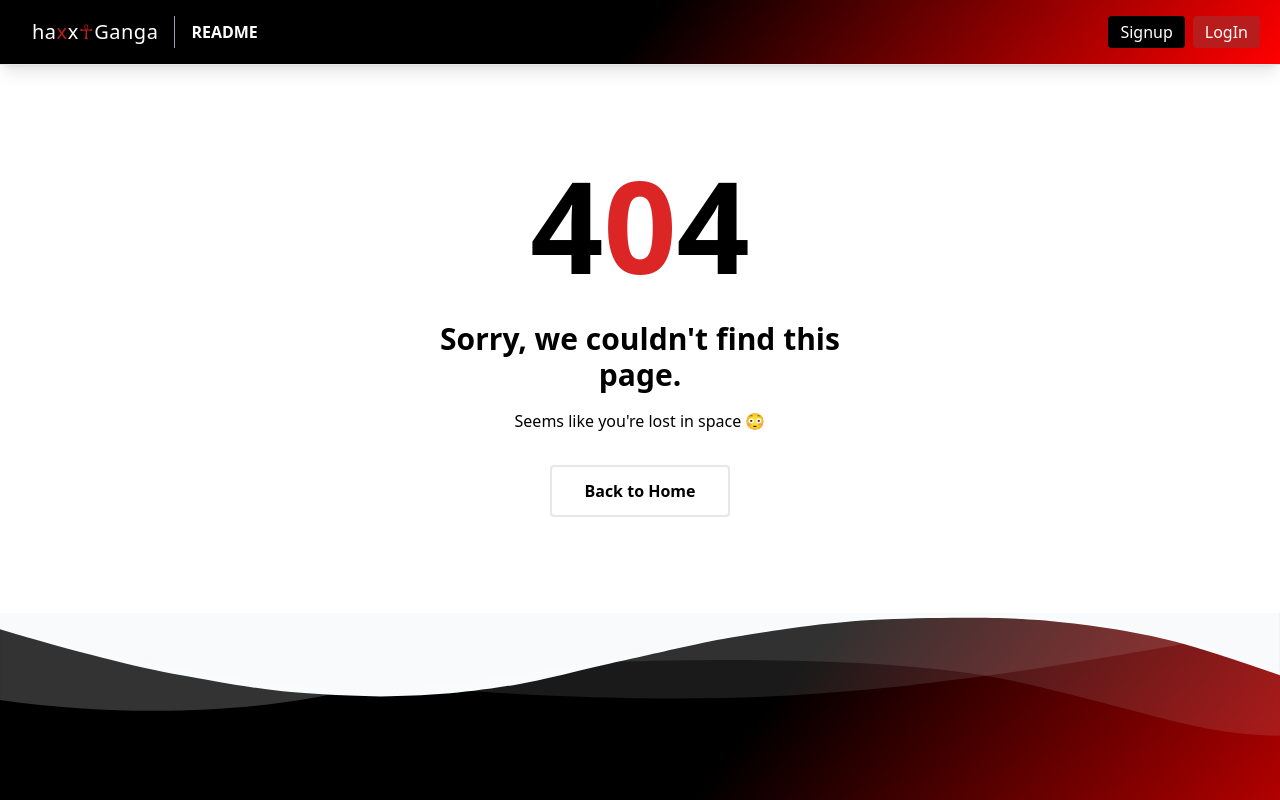
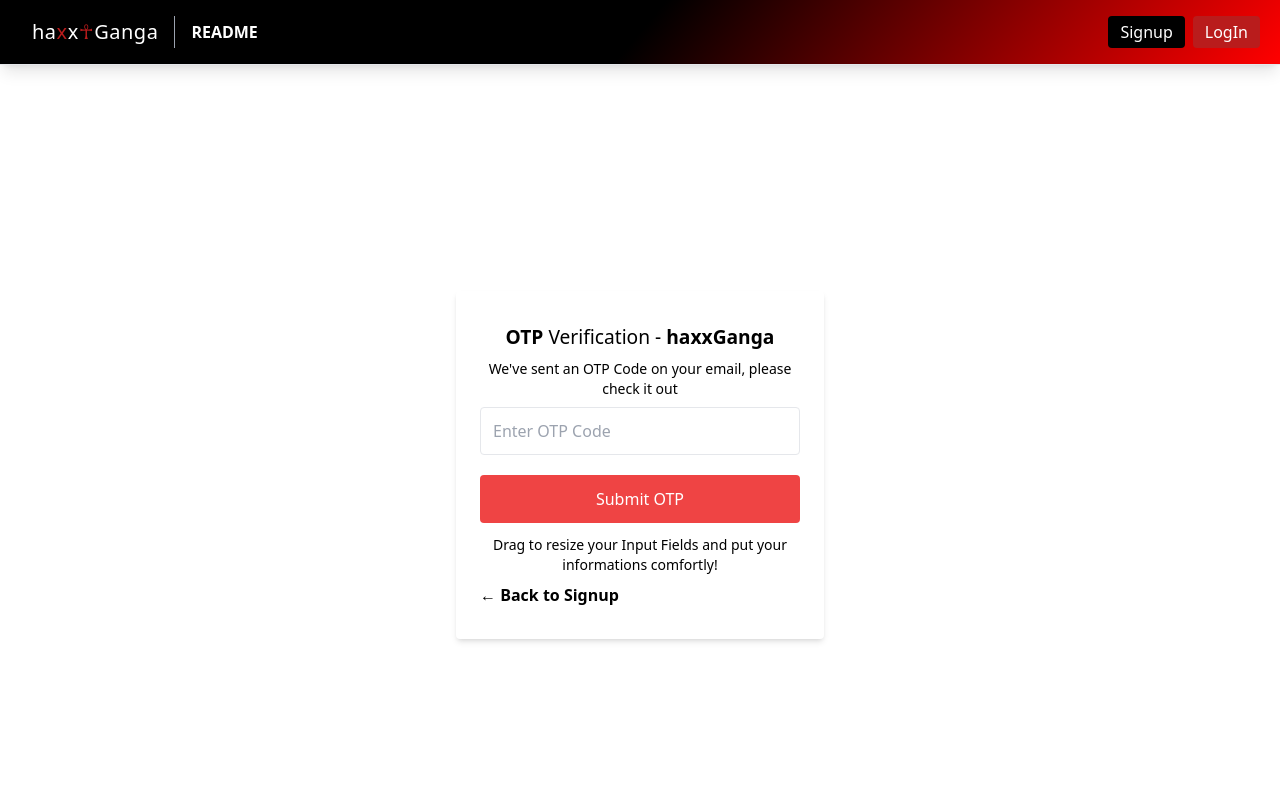
Before and after one commit to EttisafRup/haxx-ganga, a React (Vite) app: page /signup/otp-validation in a window 1280 px wide. Shown: the top 800 px of the page. Built offline with nearby package versions, Linux system fonts and the light colour scheme; the HTML template or start-up script is replaced by a standard one.

Commit message:
Signup Functionalities

```diff
--- a/src/App.tsx
+++ b/src/App.tsx
@@ -7,6 +7,7 @@ import Readme from "./Components/Common/Readme"
 import Login from "./Components/Login"
 import Error from "./Components/Common/Error"
 import Signup from "./Components/Signup"
+import OTP from "./Components/OTP"
 
 function App() {
   return (
@@ -15,11 +16,12 @@ function App() {
       <BrowserRouter>
         <Routes>
           <Route path="/" element={<Home />} />
+          <Route path="/signup" element={<Signup />} />
+          <Route path="/signup/otp-validation" element={<OTP />} />
+          <Route path="/login" element={<Login />} />
+          <Route path="*" element={<Error />} />
           <Route path="/readme" element={<Readme />} />
           <Route path="/email-sender" element={<EmailSender />} />
-          <Route path="/signup" element={<Signup />} />
-          <Route path="/login" element={<Login />} />
-          <Route path="*" element={<Error />} />
         </Routes>
       </BrowserRouter>
       <Footer />
--- /dev/null
+++ b/src/Components/OTP.tsx
@@ -0,0 +1,69 @@
+import axios from "axios"
+import { useState } from "react"
+import env from "../env/env"
+import { useNavigate } from "react-router-dom"
+
+const OTP = () => {
+  const [otp, setOtp] = useState("")
+  const [userUpdate, setUserUpdate] = useState("")
+
+  const submitOTP = async (e: { preventDefault: () => void }) => {
+    e.preventDefault()
+    const result = await axios.post(env.server + "/signup/otp-check", { otp })
+    console.log(result)
+    setUserUpdate(result.data.message)
+    result.data.message
+      ? setTimeout(() => {
+          location.replace("/login")
+        }, 3000)
+      : null
+  }
+
+  return (
+    <div className="bg-grey-lighter min-h-screen flex flex-col">
+      <div className="container max-w-sm mx-auto flex-1 flex flex-col items-center justify-center px-2">
+        <div className="bg-white m-4 text-center px-6 py-8 rounded shadow-md text-black w-full">
+          <big>
+            <strong>OTP</strong> Verification - <strong>{env.app}</strong>
+            <p className="text-sm m-2">
+              We've sent an OTP Code on your email, please check it out
+            </p>
+            <p className="font-semibold text-green-600 text-sm">{userUpdate}</p>
+          </big>
+
+          <form id="blog-form" method="post" action="/register">
+            <input
+              className="block border h-12 w-full p-3 rounded mb-4"
+              name="otp"
+              placeholder="Enter OTP Code"
+              value={otp}
+              onChange={(e) => setOtp(e.target.value)}
+            />
+
+            <button
+              className="w-full text-center py-3 rounded bg-red-500 hover:bg-red-700 transition text-white hover:bg-green-dark focus:outline-none my-1"
+              onClick={submitOTP}
+            >
+              Submit OTP
+            </button>
+            <p className="success success-message text-green-700"></p>
+          </form>
+          <div className="text-black m-2 text-sm text-center">
+            Drag to resize your Input Fields and put your informations
+            comfortly!
+          </div>
+          <div className="flex">
+            <a
+              className="no-underline text-center text-black font-semibold"
+              href="/signup"
+            >
+              &larr; Back to Signup
+            </a>
+          </div>
+        </div>
+      </div>
+    </div>
+  )
+}
+
+export default OTP
--- a/src/Components/Signup.tsx
+++ b/src/Components/Signup.tsx
@@ -1,23 +1,32 @@
 import { useState } from "react"
 import env from "../env/env"
 import axios from "axios"
+import { Navigate } from "react-router-dom"
+import OTP from "./OTP"
 const Signup = () => {
   const [username, setUsername] = useState("")
   const [email, setEmail] = useState("")
   const [mobile, setMobile] = useState("")
   const [password, setPassword] = useState("")
-  const [userUpdate, setUserUpdate] = useState("")
+  const [emailUpdate, setEmailUpdate] = useState("")
 
   const submitUserForm = async (e: any) => {
     e.preventDefault()
     try {
-      const result = await axios.post("https://haxxganga.onrender.com/signup", {
+      console.log("SUmbitton")
+      const result = await axios.post(env.server + "/signup", {
         username,
         email,
         mobile,
         password,
       })
-      setUserUpdate(result.data.message)
+      setEmailUpdate(result.data.success)
+      console.log(result)
+      result.data.success
+        ? setTimeout(() => {
+            location.replace("/signup/otp-validation")
+          }, 3000)
+        : null
     } catch (err) {
       console.log(err)
     }
@@ -30,7 +39,12 @@ const Signup = () => {
           <div className="bg-white m-4 text-center px-6 py-8 rounded shadow-md text-black w-full">
             <big>
               <strong>Signup</strong> with <strong>{env.app}</strong>
-              <p className="font-semibold text-black text-sm">{userUpdate}</p>
+              <p className="font-semibold text-black text-sm">
+                {emailUpdate &&
+                  emailUpdate +
+                    " " +
+                    "Check your mail that we've sent a OTP Code into your email"}
+              </p>
             </big>
 
             <form id="blog-form" method="post" action="/register">
@@ -52,7 +66,7 @@ const Signup = () => {
                 onChange={(e) => setUsername(e.target.value)}
               ></textarea>
 
-              <p className="text-red-700 mb-1 error title-error"></p>
+              <p className="text-red-700 mb-1 error title-error">{}</p>
 
               <textarea
                 className="block border w-full h-12 p-3 rounded mb-4"
@@ -73,13 +87,14 @@ const Signup = () => {
 
               <p className="text-red-700 mb-1 error description-error"></p>
 
-              <textarea
+              <input
                 className="block border h-12  w-full p-3 rounded mb-4"
                 name="password"
+                type="password"
                 placeholder="Password"
                 value={password}
                 onChange={(e) => setPassword(e.target.value)}
-              ></textarea>
+              />
 
               <p className="text-red-700 mb-1 error description-error"></p>
               <label htmlFor="Gender">Your Gender : </label>
@@ -96,7 +111,6 @@ const Signup = () => {
               >
                 Signup
               </button>
-              <p className="success success-message text-green-700"></p>
             </form>
 
             <div className="text-center text-sm text-grey-dark mt-4">
--- a/src/env/env.tsx
+++ b/src/env/env.tsx
@@ -26,7 +26,7 @@ const env = {
       },
     },
   ],
-  server: "https://haxxganga.onrender.com/",
+  server: "https://haxxganga.onrender.com",
 }
 
 export default env
```
